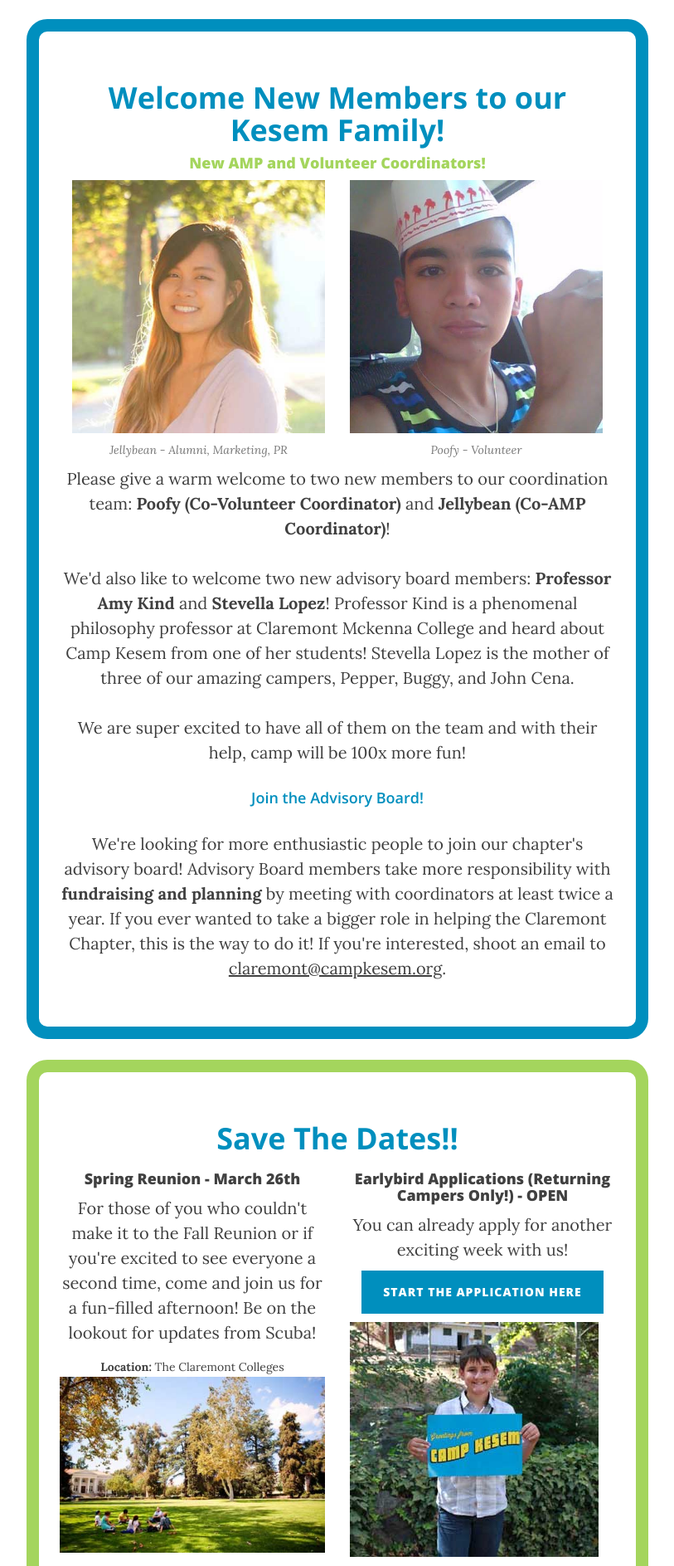
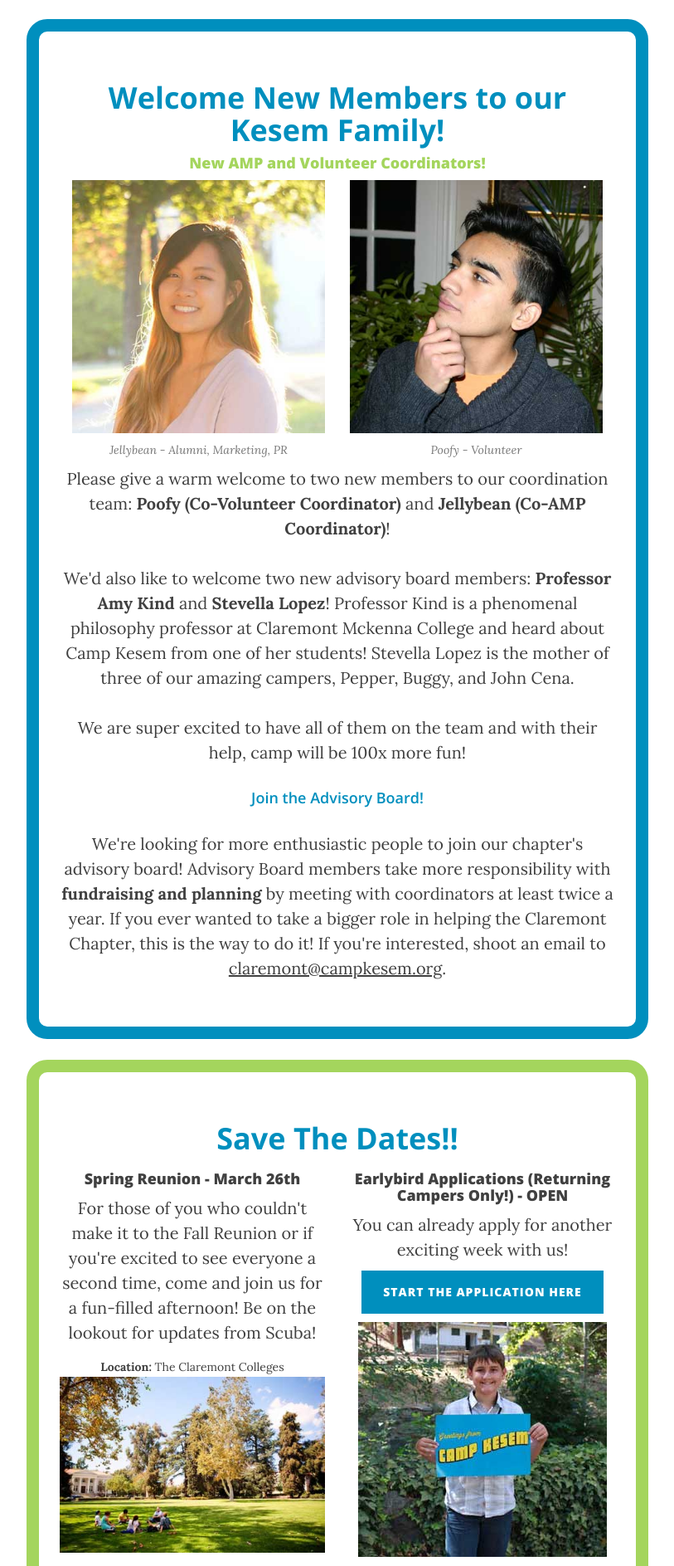
Before and after one commit to Camp-Kesem-at-the-Claremont-Colleges/campkesemclaremont.us, a Jekyll site: the page built from _posts/2016-12-21-newsletter.markdown, in a window 1280 px wide. Shown: the part 3138-5025 px from the top of the page at 83% size, without its empty margins (233-1046 px from the left). Built offline with Jekyll 4.4.1, drawn with Linux system fonts in a browser that asks for light colours; nearby versions of some CDN libraries; comment, search, counter and statistics services are not loaded.

Commit message:
edited poofy headshot

```diff
--- a/_posts/2016-12-21-newsletter.markdown
+++ b/_posts/2016-12-21-newsletter.markdown
@@ -83,7 +83,7 @@
         <span class="caption text-muted">Jellybean - Alumni, Marketing, PR</span>
     </div>
     <div class="col-md-6">
-        <img src="/img/newsletter/december2016/poofy.jpg">
+        <img src="/img/newsletter/december2016/poofy-headshot.jpg">
         <span class="caption text-muted">Poofy - Volunteer</span>
     </div>
     <p>Please give a warm welcome to two new members to our coordination team: <strong>Poofy (Co-Volunteer Coordinator)</strong> and <strong>Jellybean (Co-AMP Coordinator)</strong>!</p>
@@ -109,7 +109,7 @@
             </p>
             <a target="_blank" href="https://campscui.active.com/orgs/CampKesem#/selectSessions/1717902"><button class="blue-btn btn btn-primary">Start the application here</button></a>
 
-            <img style="margin-top: 10px;" src="/img/newsletter/december2016/huggle-monster-sign.JPG">
+            <img style="margin-top: 10px; display: inline-block;" src="/img/newsletter/december2016/huggle-monster-sign.JPG">
         </div>
         <div class="col-md-8 col-md-offset-2 img-center date">
             <h4>Regular Applications - January 15th</h4>
```
Also changed, not shown: img/newsletter/december2016/poofy-headshot.jpg (added).
